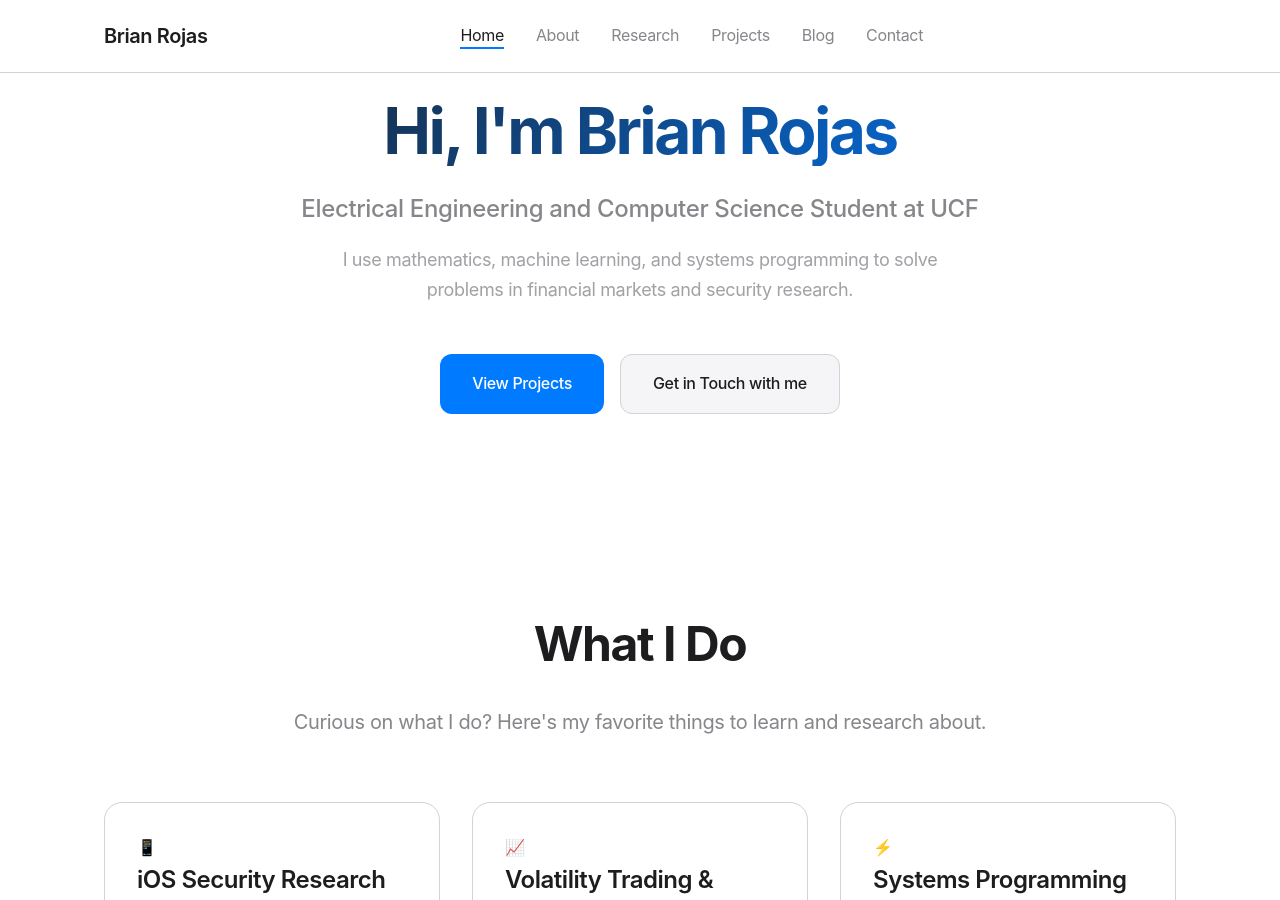
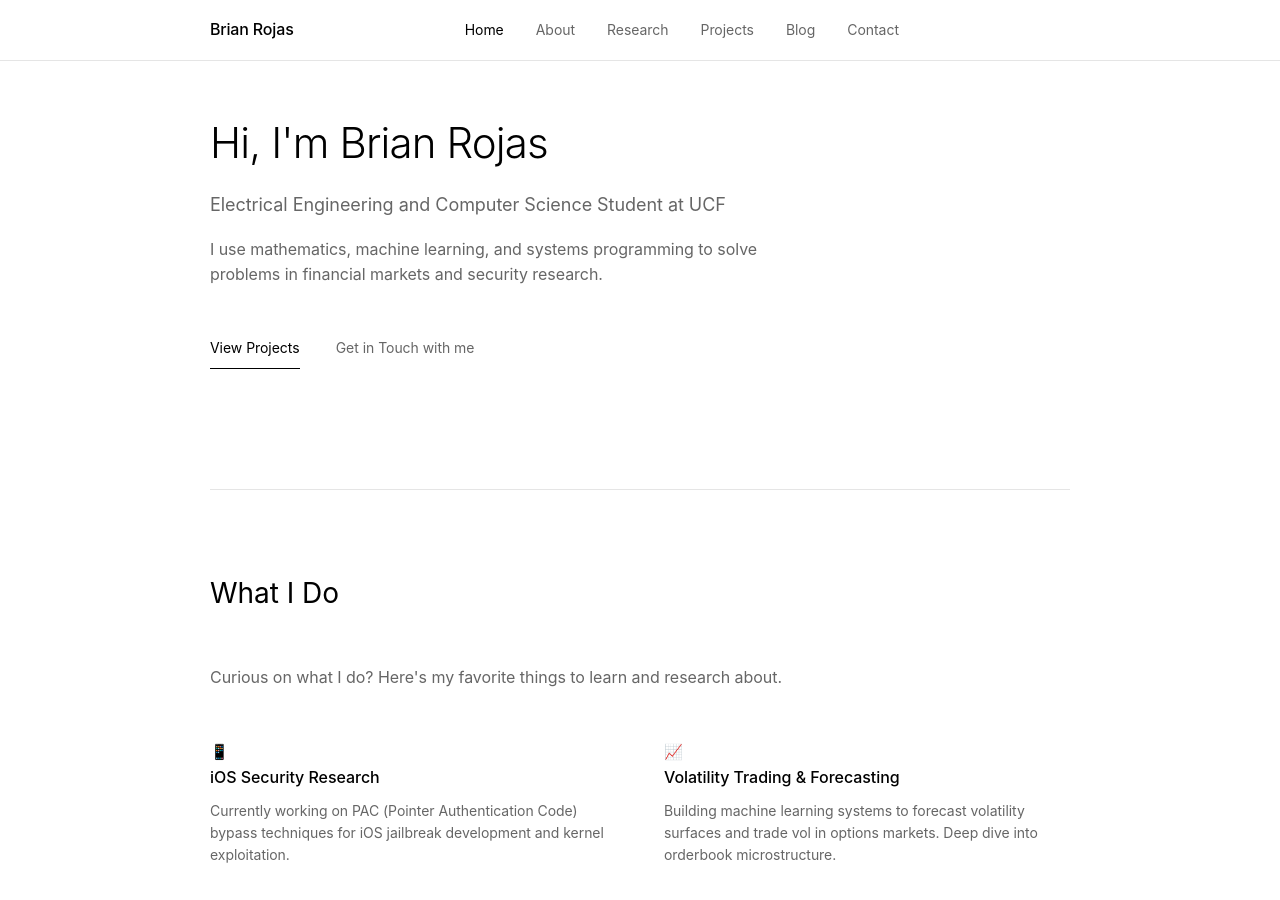
Before and after one commit to brianrojrc/brianrojrc.github.io, a Jekyll site: the page built from index.md, in a window 1280 px wide and 900 px high. Built offline with Jekyll 4.4.1, drawn with Linux system fonts in a browser that asks for light colours.

Commit message:
Update style.scss

```diff
--- a/assets/css/style.scss
+++ b/assets/css/style.scss
@@ -8,89 +8,61 @@
 }
 
 :root {
-    /* Light mode colors */
-    --bg-primary: #ffffff;
-    --bg-secondary: #f5f5f7;
-    --bg-elevated: #ffffff;
-    --text-primary: #1d1d1f;
-    --text-secondary: #86868b;
-    --text-tertiary: #a1a1a6;
-    --accent-blue: #007aff;
-    --accent-blue-hover: #0056cc;
-    --border-light: #d2d2d7;
-    --border-strong: #86868b;
-    --shadow-light: rgba(0, 0, 0, 0.04);
-    --shadow-medium: rgba(0, 0, 0, 0.08);
-    --shadow-strong: rgba(0, 0, 0, 0.16);
+    /* Typography */
+    --font-sans: -apple-system, BlinkMacSystemFont, "SF Pro Text", system-ui, sans-serif;
+    --font-mono: "SF Mono", Menlo, Monaco, "Cascadia Code", "Roboto Mono", monospace;
+    --font-current: var(--font-sans);
 
-    /* Typography scale */
-    --text-xs: 12px;
-    --text-sm: 14px;
-    --text-base: 16px;
-    --text-lg: 18px;
-    --text-xl: 20px;
-    --text-2xl: 24px;
-    --text-3xl: 32px;
-    --text-4xl: 48px;
-    --text-5xl: 64px;
-
-    /* Spacing scale */
-    --space-xs: 4px;
-    --space-sm: 8px;
-    --space-md: 16px;
-    --space-lg: 24px;
-    --space-xl: 32px;
-    --space-2xl: 48px;
-    --space-3xl: 64px;
-    --space-4xl: 96px;
-
-    /* Border radius */
-    --radius-sm: 6px;
-    --radius-md: 12px;
-    --radius-lg: 18px;
-    --radius-xl: 24px;
+    /* Light mode */
+    --bg: #ffffff;
+    --surface: #fafafa;
+    --text: #000000;
+    --text-muted: #666666;
+    --text-subtle: #999999;
+    --accent: #000000;
+    --border: #e5e5e5;
+    --shadow: rgba(0, 0, 0, 0.03);
 }
 
 @media (prefers-color-scheme: dark) {
     :root {
-        --bg-primary: #000000;
-        --bg-secondary: #161617;
-        --bg-elevated: #1c1c1e;
-        --text-primary: #f5f5f7;
-        --text-secondary: #86868b;
-        --text-tertiary: #636366;
-        --border-light: #424245;
-        --border-strong: #636366;
-        --shadow-light: rgba(0, 0, 0, 0.3);
-        --shadow-medium: rgba(0, 0, 0, 0.5);
-        --shadow-strong: rgba(0, 0, 0, 0.7);
+        --bg: #000000;
+        --surface: #111111;
+        --text: #ffffff;
+        --text-muted: #888888;
+        --text-subtle: #555555;
+        --accent: #ffffff;
+        --border: #222222;
+        --shadow: rgba(255, 255, 255, 0.03);
     }
 }
 
-/* Typography */
+[data-font="mono"] {
+    --font-current: var(--font-mono);
+}
+
 html {
-    font-family: -apple-system, BlinkMacSystemFont, 'SF Pro Display', system-ui, sans-serif;
-    font-size: var(--text-base);
-    line-height: 1.6;
+    font-family: var(--font-current);
+    font-size: 15px;
+    line-height: 1.7;
     scroll-behavior: smooth;
     -webkit-text-size-adjust: 100%;
 }
 
 body {
-    background: var(--bg-primary);
-    color: var(--text-primary);
+    background: var(--bg);
+    color: var(--text);
     font-weight: 400;
-    letter-spacing: -0.022em;
+    letter-spacing: -0.003em;
     -webkit-font-smoothing: antialiased;
-    -moz-osx-font-smoothing: grayscale;
-    transition: background-color 0.3s ease, color 0.3s ease;
+    transition: all 0.2s ease;
 }
 
 /* Layout */
 .container {
-    max-width: 1120px;
+    max-width: 900px;
     margin: 0 auto;
-    padding: 0 var(--space-lg);
+    padding: 0 20px;
 }
 
 /* Header */
@@ -99,318 +71,337 @@ header {
     top: 0;
     left: 0;
     right: 0;
-    background: var(--bg-primary);
-    backdrop-filter: blur(20px);
-    -webkit-backdrop-filter: blur(20px);
-    border-bottom: 1px solid var(--border-light);
-    z-index: 1000;
-    transition: all 0.3s ease;
+    background: var(--bg);
+    border-bottom: 1px solid var(--border);
+    z-index: 100;
+    backdrop-filter: blur(10px);
+    -webkit-backdrop-filter: blur(10px);
 }
 
 nav {
     display: flex;
     justify-content: space-between;
     align-items: center;
-    height: 72px;
+    height: 60px;
 }
 
 .logo {
-    font-size: var(--text-xl);
-    font-weight: 600;
-    color: var(--text-primary);
+    font-size: 16px;
+    font-weight: 500;
+    color: var(--text);
     text-decoration: none;
-    letter-spacing: -0.02em;
+    letter-spacing: -0.01em;
 }
 
 .nav-links {
     display: flex;
-    gap: var(--space-xl);
+    gap: 32px;
     list-style: none;
 }
 
 .nav-links a {
-    color: var(--text-secondary);
+    color: var(--text-muted);
     text-decoration: none;
-    font-size: var(--text-base);
+    font-size: 14px;
     font-weight: 400;
-    transition: color 0.2s ease;
-    position: relative;
+    transition: color 0.15s ease;
 }
 
 .nav-links a:hover,
 .nav-links a.active {
-    color: var(--text-primary);
+    color: var(--text);
 }
 
-.nav-links a::after {
-    content: '';
-    position: absolute;
-    bottom: -4px;
-    left: 0;
-    width: 0;
-    height: 2px;
-    background: var(--accent-blue);
-    transition: width 0.2s ease;
+/* Font toggle */
+.font-toggle {
+    background: none;
+    border: 1px solid var(--border);
+    color: var(--text-muted);
+    padding: 6px 12px;
+    border-radius: 20px;
+    font-size: 12px;
+    cursor: pointer;
+    transition: all 0.15s ease;
+    font-family: var(--font-current);
 }
 
-.nav-links a:hover::after,
-.nav-links a.active::after {
-    width: 100%;
+.font-toggle:hover {
+    color: var(--text);
+    border-color: var(--text-subtle);
 }
 
-/* Main content */
+/* Main */
 main {
-    margin-top: 72px;
-    min-height: calc(100vh - 72px);
+    margin-top: 60px;
+    min-height: calc(100vh - 60px);
 }
 
-/* Hero section */
+/* Hero */
 .hero {
-    text-align: center;
-    padding: var(--space-4xl) 0;
+    padding: 120px 0;
+    text-align: left;
 }
 
 .hero h1 {
-    font-size: clamp(var(--text-4xl), 8vw, var(--text-5xl));
-    font-weight: 700;
-    letter-spacing: -0.04em;
+    font-size: 42px;
+    font-weight: 300;
+    letter-spacing: -0.02em;
     line-height: 1.1;
-    margin-bottom: var(--space-lg);
-    background: linear-gradient(135deg, var(--text-primary), var(--accent-blue));
-    -webkit-background-clip: text;
-    -webkit-text-fill-color: transparent;
-    background-clip: text;
+    margin-bottom: 24px;
+    color: var(--text);
 }
 
 .hero .subtitle {
-    font-size: var(--text-2xl);
-    color: var(--text-secondary);
-    margin-bottom: var(--space-md);
-    font-weight: 500;
+    font-size: 18px;
+    color: var(--text-muted);
+    margin-bottom: 16px;
+    font-weight: 400;
 }
 
 .hero .description {
-    font-size: var(--text-lg);
-    color: var(--text-tertiary);
+    font-size: 16px;
+    color: var(--text-muted);
     max-width: 600px;
-    margin: 0 auto var(--space-2xl);
-    line-height: 1.7;
+    margin-bottom: 40px;
+    line-height: 1.6;
 }
 
-/* Buttons */
+/* Minimal buttons */
 .btn {
-    display: inline-flex;
-    align-items: center;
-    gap: var(--space-sm);
-    padding: var(--space-md) var(--space-xl);
-    border-radius: var(--radius-md);
+    display: inline-block;
+    padding: 8px 0;
     text-decoration: none;
-    font-weight: 500;
-    font-size: var(--text-base);
-    transition: all 0.2s ease;
-    border: none;
-    cursor: pointer;
+    font-size: 14px;
+    font-weight: 400;
+    transition: all 0.15s ease;
+    border-bottom: 1px solid transparent;
+    margin-right: 32px;
 }
 
 .btn-primary {
-    background: var(--accent-blue);
-    color: white;
+    color: var(--text);
+    border-bottom-color: var(--text);
 }
 
 .btn-primary:hover {
-    background: var(--accent-blue-hover);
-    transform: translateY(-1px);
-    box-shadow: 0 8px 25px rgba(0, 122, 255, 0.25);
+    opacity: 0.7;
 }
 
 .btn-secondary {
-    background: var(--bg-secondary);
-    color: var(--text-primary);
-    border: 1px solid var(--border-light);
+    color: var(--text-muted);
 }
 
 .btn-secondary:hover {
-    background: var(--bg-elevated);
-    border-color: var(--border-strong);
-    transform: translateY(-1px);
-    box-shadow: 0 8px 25px var(--shadow-medium);
-}
-
-.cta-buttons {
-    display: flex;
-    gap: var(--space-md);
-    justify-content: center;
-    flex-wrap: wrap;
+    color: var(--text);
+    border-bottom-color: var(--text-subtle);
 }
 
 /* Sections */
 section {
-    padding: var(--space-4xl) 0;
+    padding: 80px 0;
+    border-bottom: 1px solid var(--border);
+}
+
+section:last-child {
+    border-bottom: none;
 }
 
 h2 {
-    font-size: var(--text-4xl);
-    font-weight: 700;
-    letter-spacing: -0.03em;
-    margin-bottom: var(--space-lg);
-    text-align: center;
+    font-size: 28px;
+    font-weight: 400;
+    margin-bottom: 48px;
+    color: var(--text);
 }
 
 h3 {
-    font-size: var(--text-2xl);
-    font-weight: 600;
-    letter-spacing: -0.02em;
-    margin-bottom: var(--space-md);
-    color: var(--text-primary);
+    font-size: 18px;
+    font-weight: 500;
+    margin-bottom: 16px;
+    color: var(--text);
 }
 
 .section-description {
-    font-size: var(--text-xl);
-    color: var(--text-secondary);
-    text-align: center;
-    max-width: 700px;
-    margin: 0 auto var(--space-3xl);
+    font-size: 16px;
+    color: var(--text-muted);
+    max-width: 600px;
+    margin-bottom: 48px;
     line-height: 1.6;
 }
 
-/* Grid system */
+/* Minimal grid */
 .grid {
     display: grid;
-    grid-template-columns: repeat(auto-fit, minmax(320px, 1fr));
-    gap: var(--space-xl);
-    margin-top: var(--space-3xl);
+    grid-template-columns: 1fr;
+    gap: 48px;
 }
 
-/* Cards */
-.card {
-    background: var(--bg-elevated);
-    border: 1px solid var(--border-light);
-    border-radius: var(--radius-lg);
-    padding: var(--space-xl);
-    transition: all 0.3s cubic-bezier(0.25, 0.46, 0.45, 0.94);
-    position: relative;
-    overflow: hidden;
+@media (min-width: 768px) {
+    .grid {
+        grid-template-columns: 1fr 1fr;
+    }
 }
 
-.card::before {
-    content: '';
-    position: absolute;
-    top: 0;
-    left: 0;
-    right: 0;
-    height: 3px;
-    background: linear-gradient(90deg, var(--accent-blue), #5856d6);
-    transform: scaleX(0);
-    transform-origin: left;
-    transition: transform 0.3s ease;
-}
-
-.card:hover {
-    transform: translateY(-4px);
-    box-shadow: 0 20px 40px var(--shadow-strong);
-    border-color: var(--accent-blue);
-}
-
-.card:hover::before {
-    transform: scaleX(1);
+/* Ultra-minimal cards */
+.card {
+    padding: 0;
+    border: none;
+    background: none;
 }
 
 .card h3 {
-    margin-bottom: var(--space-md);
-    font-size: var(--text-2xl);
+    margin-bottom: 8px;
+    font-size: 16px;
+    font-weight: 500;
 }
 
 .card p {
-    color: var(--text-secondary);
+    color: var(--text-muted);
     line-height: 1.6;
-    font-size: var(--text-base);
+    font-size: 14px;
+}
+
+.card:hover h3 {
+    color: var(--accent);
+}
+
+/* Blog posts */
+.post-list {
+    list-style: none;
+}
+
+.post-item {
+    display: flex;
+    justify-content: space-between;
+    align-items: baseline;
+    padding: 16px 0;
+    border-bottom: 1px solid var(--border);
+    transition: all 0.15s ease;
+}
+
+.post-item:hover {
+    background: var(--surface);
+    margin: 0 -20px;
+    padding: 16px 20px;
+}
+
+.post-title {
+    color: var(--text);
+    text-decoration: none;
+    font-size: 16px;
+    font-weight: 400;
+}
+
+.post-title:hover {
+    color: var(--text-muted);
+}
+
+.post-date {
+    color: var(--text-subtle);
+    font-size: 14px;
+    white-space: nowrap;
+    margin-left: 20px;
+}
+
+/* Post content */
+.post-content {
+    max-width: 700px;
+    padding: 48px 0;
+}
+
+.post-content h1 {
+    font-size: 32px;
+    font-weight: 400;
+    margin-bottom: 8px;
+    line-height: 1.2;
+}
+
+.post-content .post-meta {
+    color: var(--text-subtle);
+    font-size: 14px;
+    margin-bottom: 48px;
+}
+
+.post-content h2 {
+    font-size: 24px;
+    font-weight: 500;
+    margin: 48px 0 16px;
+    line-height: 1.3;
+}
+
+.post-content p {
+    margin-bottom: 24px;
+    line-height: 1.7;
+    color: var(--text-muted);
+}
+
+.post-content strong {
+    color: var(--text);
+    font-weight: 500;
+}
+
+.post-content code {
+    background: var(--surface);
+    padding: 2px 6px;
+    border-radius: 4px;
+    font-family: var(--font-mono);
+    font-size: 13px;
 }
 
 /* Footer */
 footer {
+    padding: 48px 0 32px;
     text-align: center;
-    padding: var(--space-3xl) 0 var(--space-2xl);
-    border-top: 1px solid var(--border-light);
-    margin-top: var(--space-4xl);
-    background: var(--bg-secondary);
+    border-top: 1px solid var(--border);
 }
 
 footer p {
-    color: var(--text-tertiary);
-    font-size: var(--text-sm);
-    margin-bottom: var(--space-sm);
+    color: var(--text-subtle);
+    font-size: 12px;
+    line-height: 1.6;
+    margin-bottom: 8px;
 }
 
-/* Mobile responsive */
-@media (max-width: 768px) {
+/* Mobile */
+@media (max-width: 767px) {
     .nav-links {
         display: none;
     }
 
-    .hero {
-        padding: var(--space-3xl) 0;
+    .font-toggle {
+        display: none;
     }
 
     .hero h1 {
-        font-size: var(--text-4xl);
+        font-size: 32px;
+    }
+
+    .hero {
+        padding: 80px 0;
     }
 
     .grid {
         grid-template-columns: 1fr;
-        gap: var(--space-lg);
+        gap: 32px;
     }
 
-    .cta-buttons {
+    .post-item {
         flex-direction: column;
-        align-items: center;
+        align-items: flex-start;
+        gap: 4px;
     }
 
-    .btn {
-        width: 100%;
-        max-width: 300px;
-        justify-content: center;
-    }
-
-    h2 {
-        font-size: var(--text-3xl);
+    .post-date {
+        margin-left: 0;
     }
 }
 
-/* Blog post styles */
-.post-content {
-    max-width: 768px;
-    margin: 0 auto;
-    padding: var(--space-2xl) 0;
+/* Animations */
+@media (prefers-reduced-motion: no-preference) {
+    .card {
+        transition: transform 0.15s ease;
+    }
+
+    .card:hover {
+        transform: translateY(-2px);
+    }
 }
-
-.post-content h1 {
-    font-size: var(--text-4xl);
-    font-weight: 700;
-    margin-bottom: var(--space-lg);
-    line-height: 1.2;
-}
-
-.post-content h2 {
-    font-size: var(--text-3xl);
-    font-weight: 600;
-    margin: var(--space-2xl) 0 var(--space-lg);
-    text-align: left;
-}
-
-.post-content p {
-    margin-bottom: var(--space-lg);
-    line-height: 1.7;
-    color: var(--text-secondary);
-}
-
-.post-content strong {
-    color: var(--text-primary);
-    font-weight: 600;
-}
-
-.post-meta {
-    color: var(--text-tertiary);
-    font-size: var(--text-sm);
-    margin-bottom: var(--space-xl);
-    text-align: center;
-}
```
